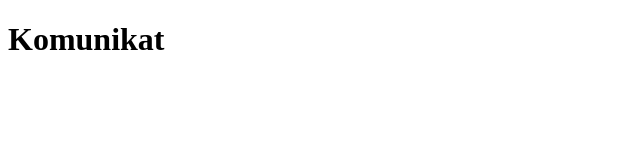
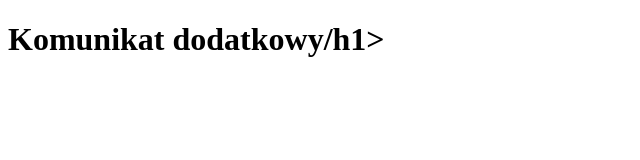
Before and after one commit to testowy7/test3rd, a plain HTML site: page index.html in a window 1280 px wide. Shown: the whole page, without its empty margins (0-640 px from the left). Drawn offline with Linux system fonts and the light colour scheme.

Commit message:
ostatni commit

```diff
--- a/index.html
+++ b/index.html
@@ -8,7 +8,7 @@
 </head>
 
 <body>
-    <h1>Komunikat</h1>
+    <h1>Komunikat dodatkowy/h1>
 </body>
 
 </html>
```
